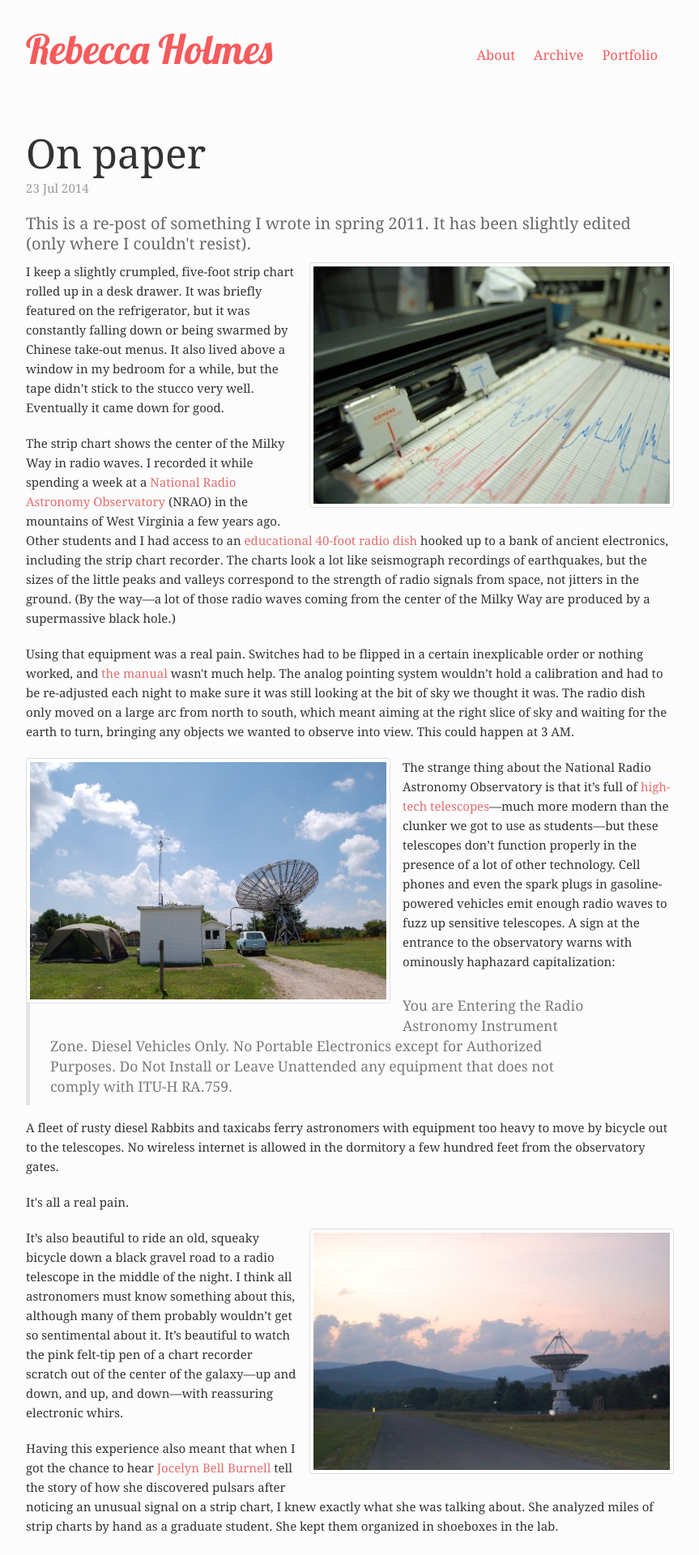
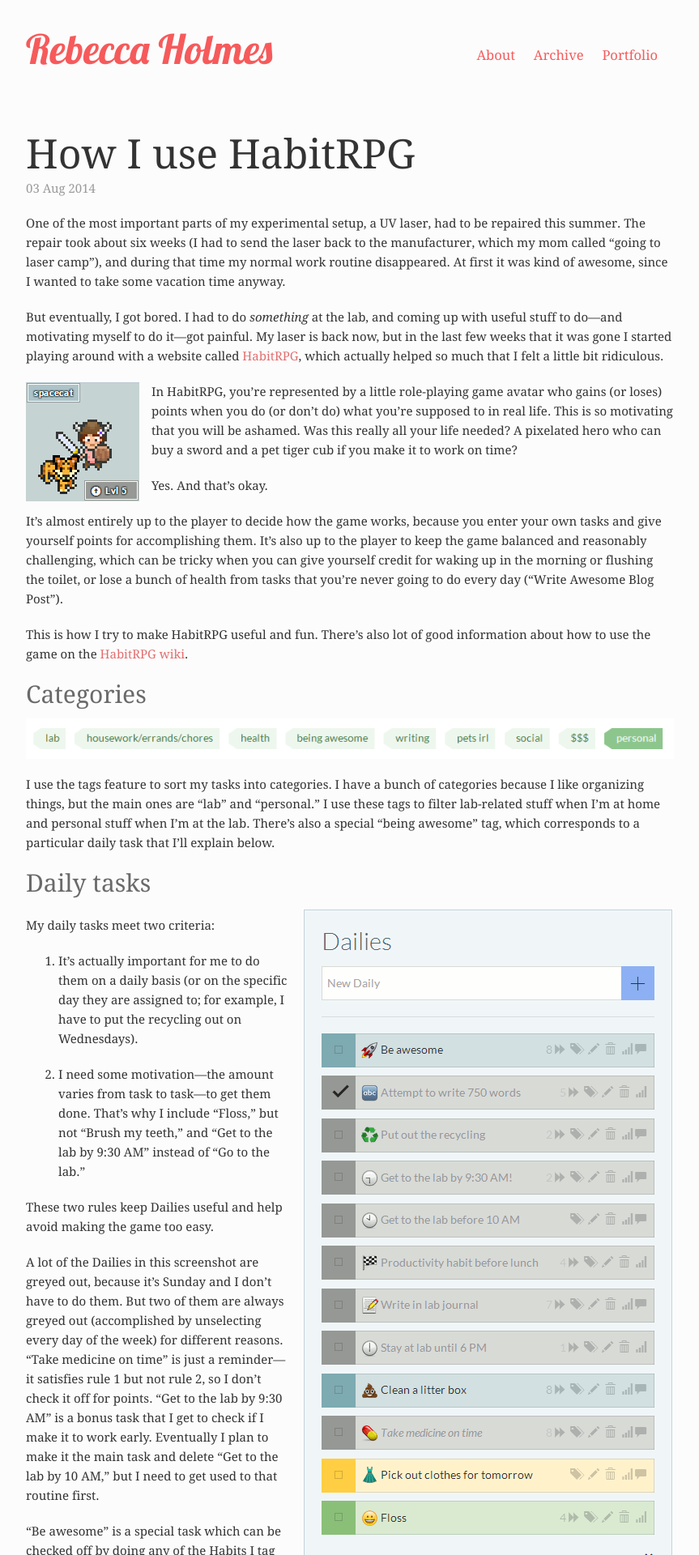
Before and after one commit to piscisvolans/piscisvolans.github.io, a Jekyll site: the page built from index.html, in a window 1280 px wide. Shown: the top 1920 px of the page at 81% size, without its empty margins (208-1071 px from the left). Built offline with Jekyll 4.4.1, drawn with Linux system fonts in a browser that asks for light colours; some web fonts are replaced; Markdown is read by kramdown in place of the engine named in the settings; the list of posts is cut into pages by our own code; comment, search, counter and statistics services are not loaded; some of the changed text lies outside the part shown.

Commit message:
New post, and font fix
Added "How I use HabitRPG" and fixed web font references so bold and
italics work.

```diff
--- /dev/null
+++ b/_posts/2014-08-03-my-habitrpg-system.md
@@ -0,0 +1,64 @@
+---
+layout: post
+title: "How I use HabitRPG"
+comments: "True"
+---
+
+One of the most important parts of my experimental setup, a UV laser, had to be repaired this summer. The repair took about six weeks (I had to send the laser back to the manufacturer, which my mom called "going to laser camp"), and during that time my normal work routine disappeared. At first it was kind of awesome, since I wanted to take some vacation time anyway.
+
+But eventually, I got bored. I had to do *something* at the lab, and coming up with useful stuff to do&mdash;and motivating myself to do it&mdash;got painful. My laser is back now, but in the last few weeks that it was gone I started playing around with a website called [HabitRPG](https://habitrpg.com/), which actually helped so much that I felt a little bit ridiculous.
+
+<img class="img-responsive pull-left" src="{{ site.baseurl }}public/img/avatar.gif" title="My HabitRPG avatar">
+
+In HabitRPG, you're represented by a little role-playing game avatar who gains (or loses) points when you do (or don't do) what you're supposed to in real life. This is so motivating that you will be ashamed. Was this really all your life needed? A pixelated hero who can buy a sword and a pet tiger cub if you make it to work on time?
+
+Yes. And that's okay.
+
+It's almost entirely up to the player to decide how the game works, because you enter your own tasks and give yourself points for accomplishing them. It's also up to the player to keep the game balanced and reasonably challenging, which can be tricky when you can give yourself credit for waking up in the morning or flushing the toilet, or lose a bunch of health from tasks that you're never going to do every day ("Write Awesome Blog Post").
+
+This is how I try to make HabitRPG useful and fun. There's also lot of good information about how to use the game on the [HabitRPG wiki](http://habitrpg.wikia.com/wiki/HabitRPG_Wiki).
+
+Categories
+--------------
+
+<img class="img-responsive" src="{{ site.baseurl }}public/img/tags.gif" title="My HabitRPG tags">
+
+I use the tags feature to sort my tasks into categories. I have a bunch of categories because I like organizing things, but the main ones are "lab" and "personal." I use these tags to filter lab-related stuff when I'm at home and personal stuff when I'm at the lab. There's also a special "being awesome" tag, which corresponds to a particular daily task that I'll explain below.
+
+Daily tasks
+---------------
+
+<img class="img-responsive pull-right" src="{{ site.baseurl }}public/img/dailies.gif" title="My HabitRPG Dailies">
+
+My daily tasks meet two criteria:
+
+1. It's actually important for me to do them on a daily basis (or on the specific day they are assigned to; for example, I have to put the recycling out on Wednesdays).
+
+2. I need some motivation&mdash;the amount varies from task to task&mdash;to get them done. That's why I include "Floss," but not "Brush my teeth," and "Get to the lab by 9:30 AM" instead of "Go to the lab."
+
+These two rules keep Dailies useful and help avoid making the game too easy.
+
+A lot of the Dailies in this screenshot are greyed out, because it's Sunday and I don't have to do them. But two of them are always greyed out (accomplished by unselecting every day of the week) for different reasons. "Take medicine on time" is just a reminder&mdash;it satisfies rule 1 but not rule 2, so I don't check it off for points. "Get to the lab by 9:30 AM" is a bonus task that I get to check if I make it to work early. Eventually I plan to make it the main task and delete "Get to the lab by 10 AM," but I need to get used to that routine first.
+
+"Be awesome" is a special task which can be checked off by doing any of the Habits I tag with "being awesome," discussed below.
+
+Habits
+--------------
+
+<img class="img-responsive pull-right" src="{{ site.baseurl }}public/img/habits-lab.gif" title="My HabitRPG lab habits">
+
+Habits are a different type of task which don't need to be checked off every day, but can be used to give yourself points for doing something beneficial (or to do damage for bad habits).
+
+At first I went a little crazy adding habits, and eventually felt like I had way too many. I narrowed them down using criteria similar to the guidelines for Dailies. Habits must either:
+
+a) Be something I want to stop doing ("No caffeine after 3PM"), or
+
+b) Be something I want to encourage that needs a little extra motivation ("Bring lunch").
+
+Finally, I have a special class of Habits with the "being awesome" tag. These are things like "read a book," "yoga practice" and "play guitar." I can check off the "Be awesome" Daily by doing any of them. (I just called it "being awesome" for fun... and because I didn't want to call it something lame like "personal development.")
+
+<hr>
+
+The other category of tasks, To-Dos, are pretty straightforward, so I guess that's about it. I hope it was useful for anyone starting out with HabitRPG.
+
+(Now to give myself credit for writing this!)
--- a/public/css/main.css
+++ b/public/css/main.css
@@ -17,7 +17,7 @@
 }
 
 body {
-  font-family: "droid_serifregular", georgia, serif;
+  font-family: "Droid Serif", georgia, serif;
   font-size: 15px;
   font-weight:300;
   color: #333;
@@ -49,7 +49,7 @@
 /* Headings */
 h1, h2, h3, h4, h5, h6 {
   margin-bottom: .5rem;
-  font-family:'droid_serifregular',serif;
+  font-family:'Droid Serif', serif;
   line-height: 1.25;
   color: #6a6a6a;
 }
@@ -481,7 +481,7 @@
 }
 
 @font-face {
-    font-family: 'droid_serifregular';
+    font-family: 'Droid Serif';
 	src: url('../fonts/DroidSerif-webfont.eot');
 	src: url('../fonts/DroidSerif-webfont.svg#droid_serifregular') format('svg'),
 		 url('../fonts/DroidSerif-webfont.eot?#iefix') format('embedded-opentype'),
@@ -493,37 +493,37 @@
 }
 
 @font-face {
-    font-family: 'droid_serifitalic';
-    src: url('DroidSerif-Italic-webfont.eot');
-    src: url('DroidSerif-Italic-webfont.svg#droid_serifitalic') format('svg')
-		 url('DroidSerif-Italic-webfont.eot?#iefix') format('embedded-opentype'),
-         url('DroidSerif-Italic-webfont.woff') format('woff'),
-         url('DroidSerif-Italic-webfont.ttf') format('truetype');
+    font-family: 'Droid Serif';
+    src: url('../fonts/DroidSerif-Italic-webfont.eot');
+    src: url('../fonts/DroidSerif-Italic-webfont.svg#droid_serifitalic') format('svg')
+		 url('../fonts/DroidSerif-Italic-webfont.eot?#iefix') format('embedded-opentype'),
+         url('../fonts/DroidSerif-Italic-webfont.woff') format('woff'),
+         url('../fonts/DroidSerif-Italic-webfont.ttf') format('truetype');
     font-weight: 300;
-    font-style: normal;
+    font-style: italic;
 
 }
 
 @font-face {
-    font-family: 'droid_serifbold_italic';
-    src: url('DroidSerif-BoldItalic-webfont.eot');
-    src: url('DroidSerif-BoldItalic-webfont.eot?#iefix') format('embedded-opentype'),
-         url('DroidSerif-BoldItalic-webfont.woff') format('woff'),
-         url('DroidSerif-BoldItalic-webfont.ttf') format('truetype'),
-         url('DroidSerif-BoldItalic-webfont.svg#droid_serifbold_italic') format('svg');
-    font-weight: normal;
-    font-style: normal;
+    font-family: 'Droid Serif';
+    src: url('../fonts/DroidSerif-BoldItalic-webfont.eot');
+    src: url('../fonts/DroidSerif-BoldItalic-webfont.svg#droid_serifbold_italic') format('svg'),
+		 url('../fonts/DroidSerif-BoldItalic-webfont.eot?#iefix') format('embedded-opentype'),
+         url('../fonts/DroidSerif-BoldItalic-webfont.woff') format('woff'),
+         url('../fonts/DroidSerif-BoldItalic-webfont.ttf') format('truetype');
+    font-weight: bold;
+    font-style: italic;
 
 }
 
 @font-face {
-    font-family: 'droid_serifbold';
-    src: url('DroidSerif-Bold-webfont.eot');
-    src: url('DroidSerif-Bold-webfont.eot?#iefix') format('embedded-opentype'),
-         url('DroidSerif-Bold-webfont.woff') format('woff'),
-         url('DroidSerif-Bold-webfont.ttf') format('truetype'),
-         url('DroidSerif-Bold-webfont.svg#droid_serifbold') format('svg');
-    font-weight: normal;
+    font-family: 'Droid Serif';
+    src: url('../fonts/DroidSerif-Bold-webfont.eot');
+    src: url('../fonts/DroidSerif-Bold-webfont.svg#droid_serifbold') format('svg'),
+		 url('../fonts/DroidSerif-Bold-webfont.eot?#iefix') format('embedded-opentype'),
+         url('../fonts/DroidSerif-Bold-webfont.woff') format('woff'),
+         url('../fonts/DroidSerif-Bold-webfont.ttf') format('truetype');
+    font-weight: bold;
     font-style: normal;
 
 }
```
Also changed, not shown: public/img/avatar.gif (added), public/img/dailies.gif (added), public/img/habits-lab.gif (added), public/img/tags.gif (added).
